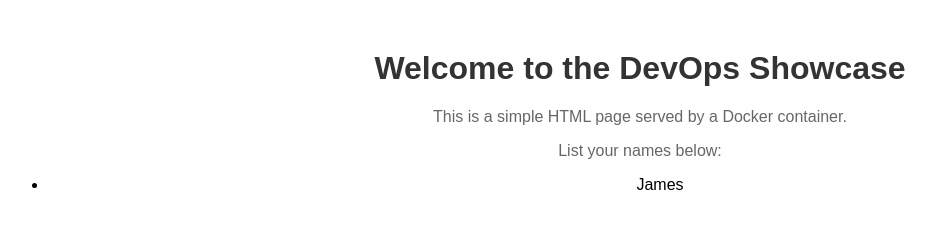
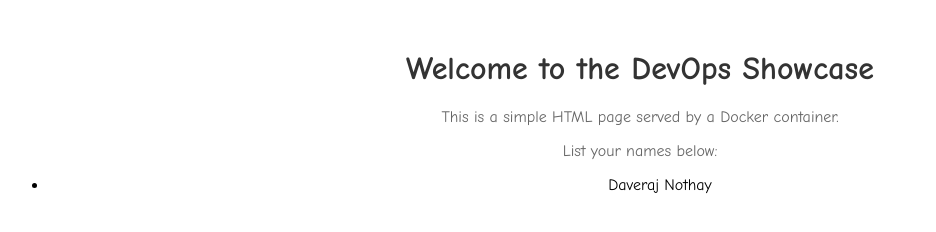
Before and after one commit to guesty1234/interns-devops-demo, a plain HTML site: page index.html in a window 1280 px wide. Shown: the whole page, without its empty margins (0-936 px from the left). Drawn offline with Linux system fonts and the light colour scheme.

Commit message:
Update index.html

```diff
--- a/index.html
+++ b/index.html
@@ -6,7 +6,7 @@
     <title>Welcome Page</title>
     <style>
         body {
-            font-family: Arial, sans-serif;
+            font-family: "Comic Sans MS", "Comic Sans", cursive;
             text-align: center;
             margin-top: 50px;
         }
@@ -23,7 +23,8 @@
     <p>This is a simple HTML page served by a Docker container.</p>
     <p>List your names below:</p>
     <ul>
-        <li>James</li>
+        <li>Daveraj Nothay</li>
     </ul>
+
 </body>
 </html>
```
